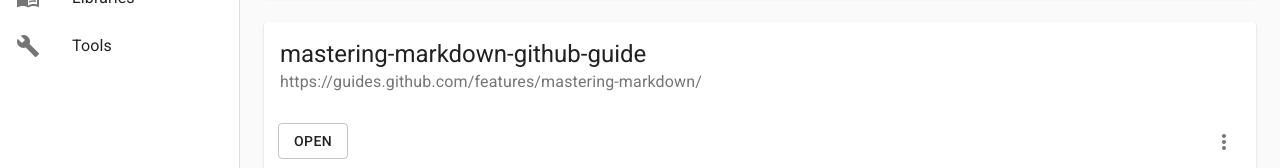
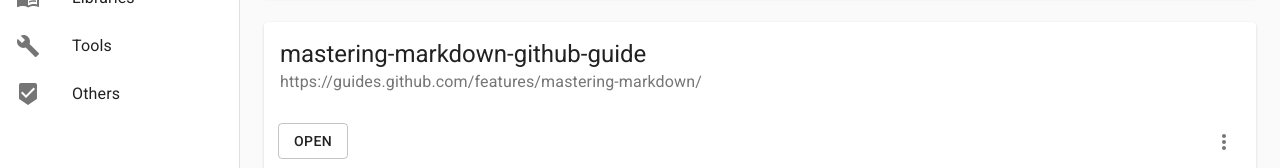
Before and after one commit to siegblink/awesome-bookmark, a React (Create React App) app: page / in a window 1280 px wide. Both pictures are taken after a click on the button 36 px from the left and 32 px from the top of the page. Shown: the part 242-410 px from the top of the page. Built offline with nearby package versions, Linux system fonts and the light colour scheme.

Commit message:
Add others category in the sidebar list.

```diff
--- a/src/components/sidebar/SidebarList.js
+++ b/src/components/sidebar/SidebarList.js
@@ -5,6 +5,7 @@ import GitHubIcon from '@material-ui/icons/GitHub'
 import LabelImportantIcon from '@material-ui/icons/LabelImportant'
 import MenuBookIcon from '@material-ui/icons/MenuBook'
 import BuildIcon from '@material-ui/icons/Build'
+import BeenhereIcon from '@material-ui/icons/Beenhere'
 import SidebarListItem from './SidebarListItem'
 
 export default function SidebarList() {
@@ -14,6 +15,7 @@ export default function SidebarList() {
     { text: 'Important', icon: <LabelImportantIcon /> },
     { text: 'Libraries', icon: <MenuBookIcon /> },
     { text: 'Tools', icon: <BuildIcon /> },
+    { text: 'Others', icon: <BeenhereIcon /> },
   ]
 
   return (
```
